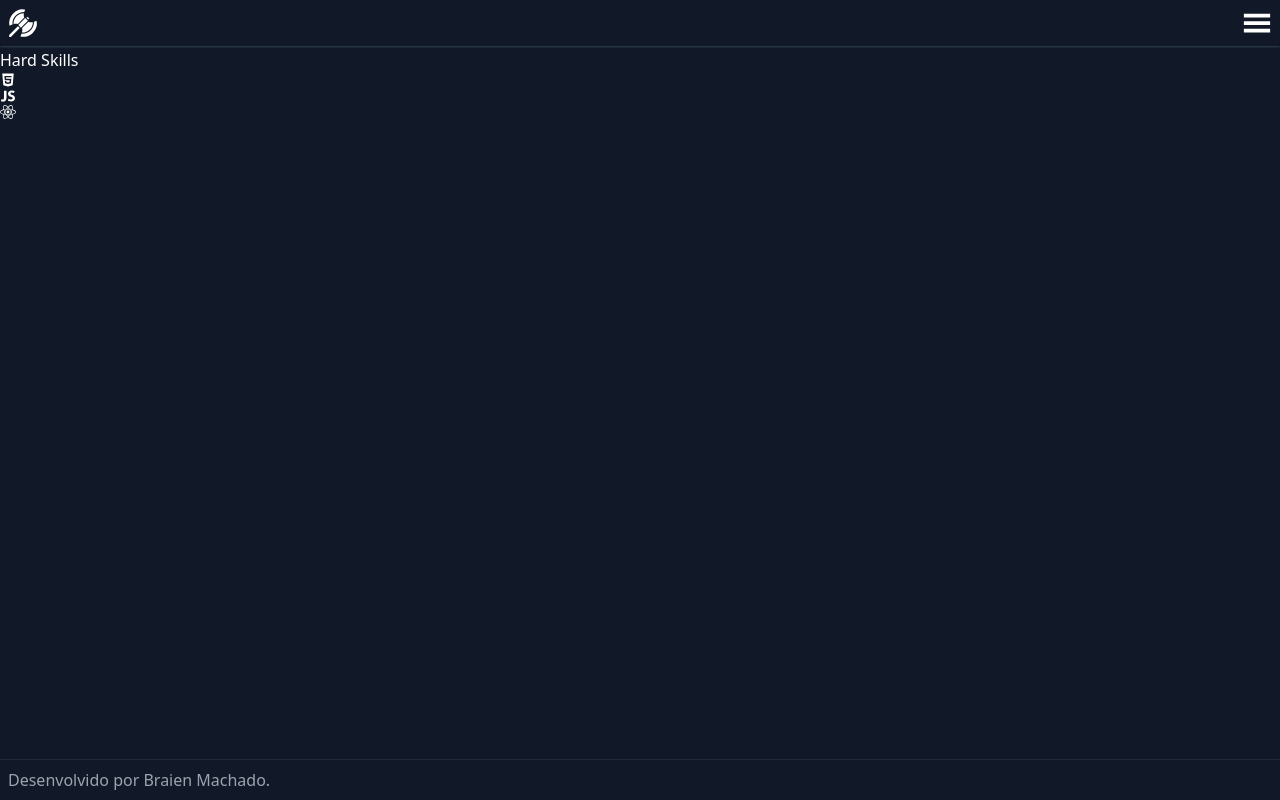
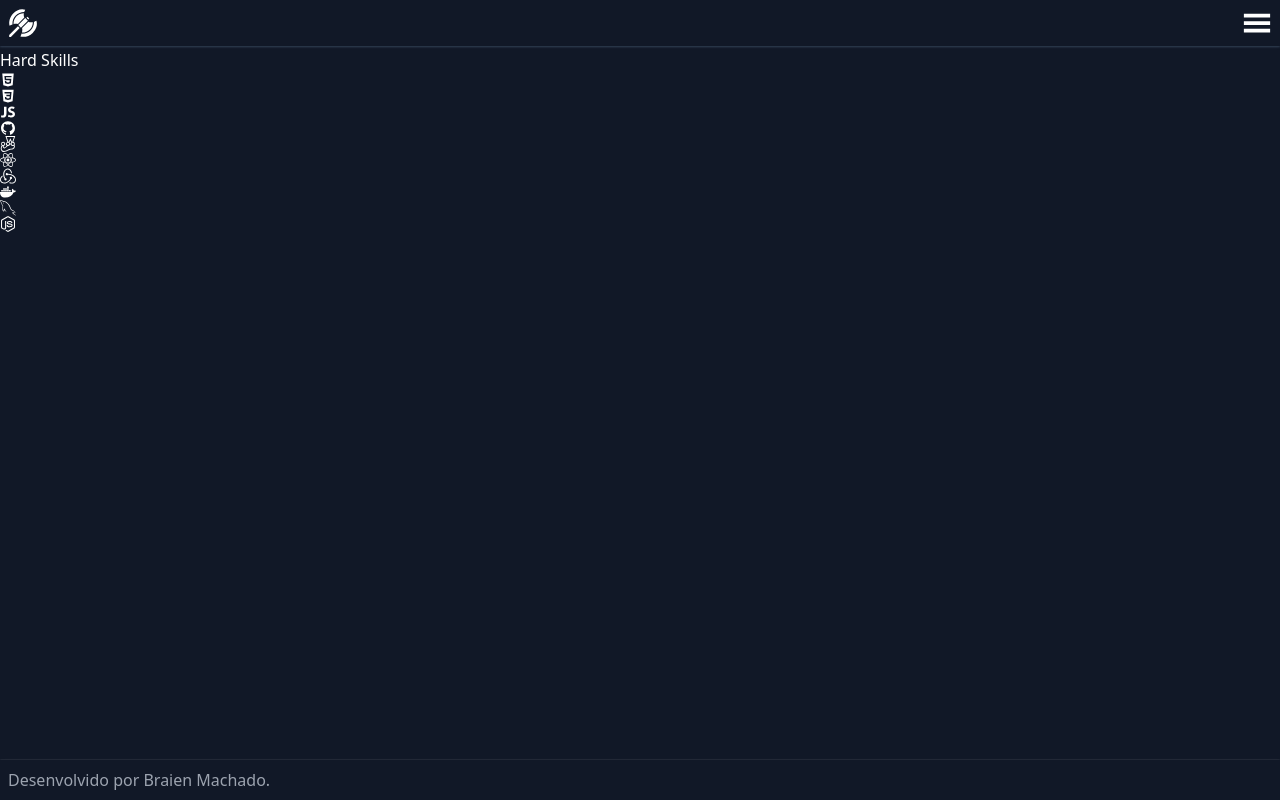
Before and after one commit to braien-machado/react-portfolio, a React (Create React App) app: page /skills in a window 1280 px wide. Built offline with nearby package versions, Linux system fonts and the light colour scheme.

Commit message:
add icons

```diff
--- a/src/components/HardSkillsCards.jsx
+++ b/src/components/HardSkillsCards.jsx
@@ -1,14 +1,24 @@
 import React from 'react'
-import { FaReact } from 'react-icons/fa';
+import { FaReact, FaDocker, FaNodeJs } from 'react-icons/fa';
 import { IoLogoJavascript } from 'react-icons/io';
-import { AiFillHtml5 } from 'react-icons/ai';
+import { AiFillHtml5, AiOutlineGithub } from 'react-icons/ai';
+import { DiCss3 } from 'react-icons/di';
+import { SiJest, SiRedux } from 'react-icons/si';
+import { GrMysql } from 'react-icons/gr';
 
 export default function HardSkills() {
   return (
     <div>
       <AiFillHtml5 />
+      <DiCss3 />
       <IoLogoJavascript />
+      <AiOutlineGithub />
+      <SiJest />
       <FaReact />
+      <SiRedux />
+      <FaDocker />
+      <GrMysql />
+      <FaNodeJs />
     </div>
   )
 }
```
